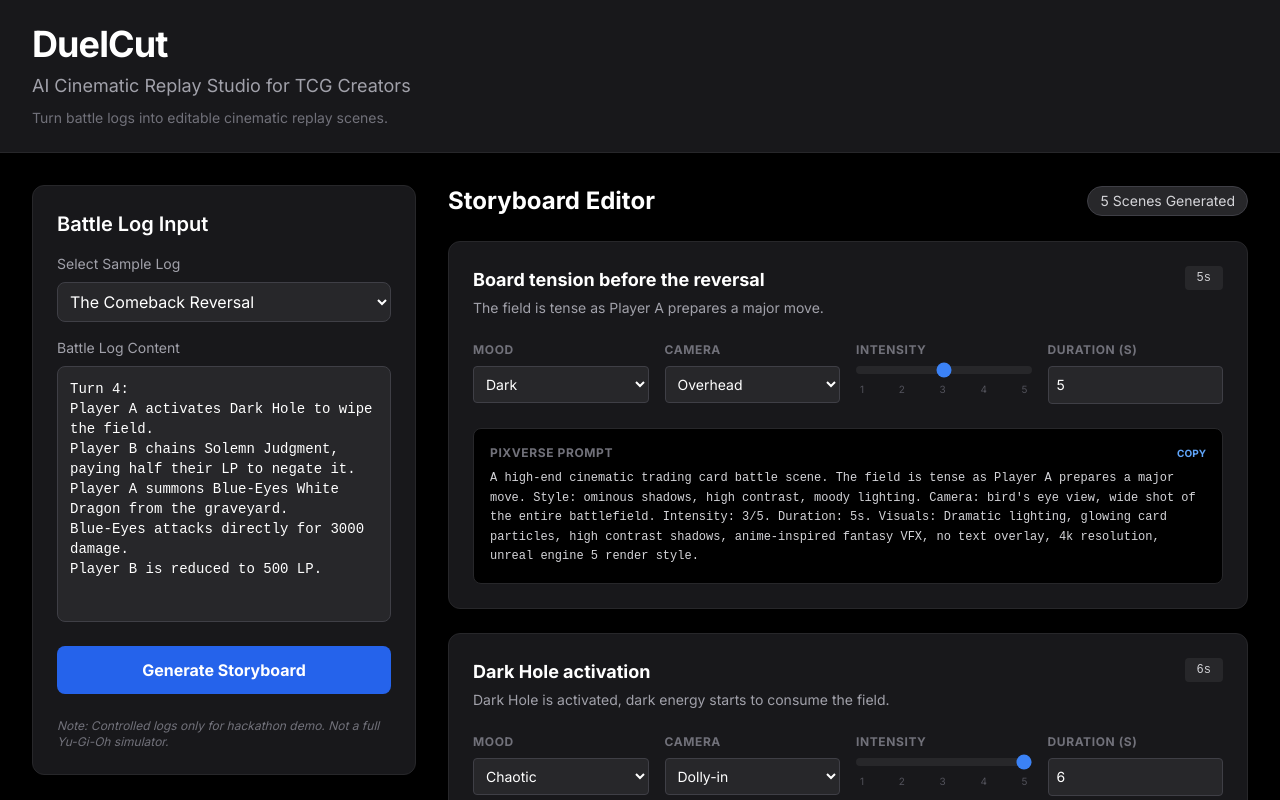
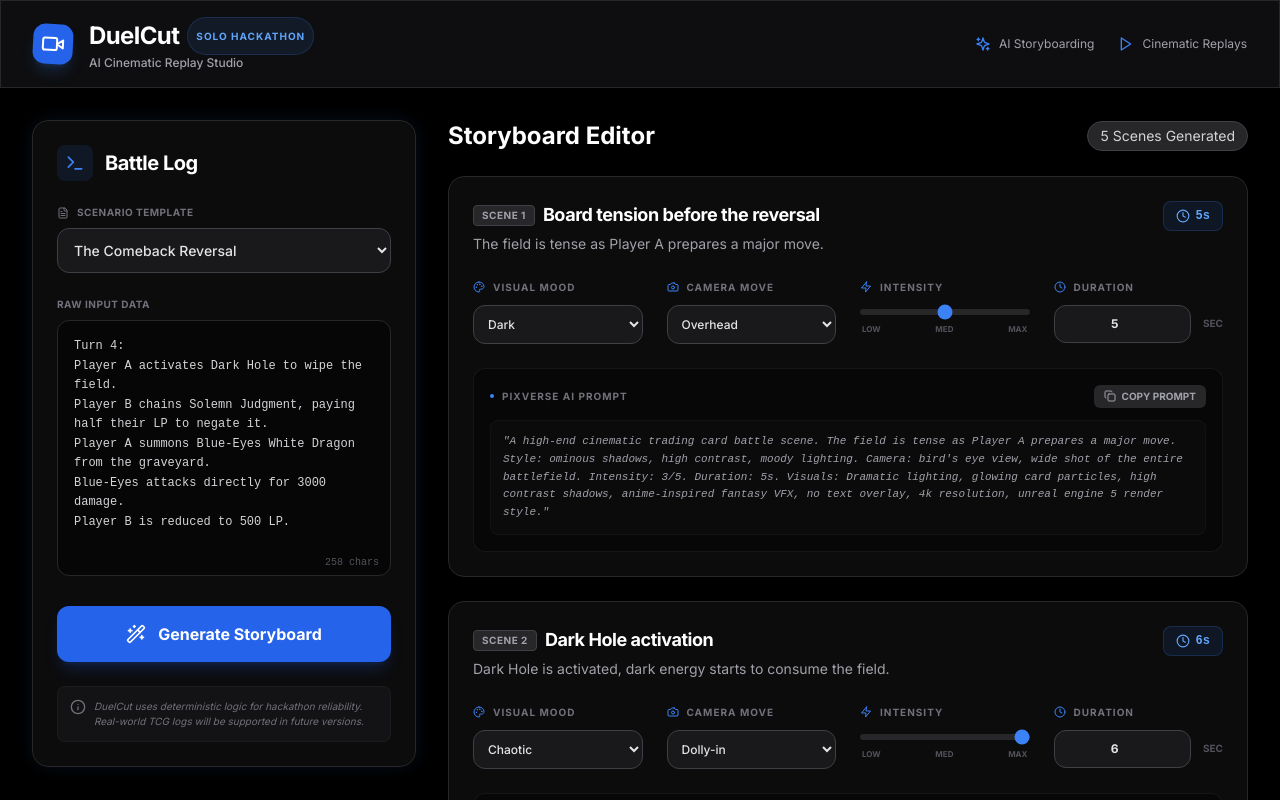
Before and after one commit to traetlg-hackathon/TRAE_2026_TLG, a Next.js app: page / in a window 1280 px wide. Both pictures are taken after a click on the button "Generate Storyboard". Shown: the top 800 px of the page. Built offline with nearby package versions, Linux system fonts and the light colour scheme.

Commit message:
Save local beautification changes before final pull

```diff
--- a/src/components/Header.tsx
+++ b/src/components/Header.tsx
@@ -1,10 +1,34 @@
+import { Video, Sparkles, Play } from "lucide-react";
+
 export default function Header() {
   return (
-    <header className="bg-zinc-900 border-b border-zinc-800 py-6 px-8 mb-8">
-      <div className="max-w-7xl mx-auto flex flex-col gap-2">
-        <h1 className="text-4xl font-bold text-white tracking-tight">DuelCut</h1>
-        <p className="text-zinc-400 text-lg">AI Cinematic Replay Studio for TCG Creators</p>
-        <p className="text-zinc-500 text-sm">Turn battle logs into editable cinematic replay scenes.</p>
+    <header className="sticky top-0 z-50 glass border-b border-white/5 py-4 px-8 mb-8">
+      <div className="max-w-7xl mx-auto flex items-center justify-between">
+        <div className="flex items-center gap-4">
+          <div className="w-10 h-10 bg-blue-600 rounded-xl flex items-center justify-center shadow-lg shadow-blue-500/20 rotate-3 hover:rotate-0 transition-transform duration-300">
+            <Video className="text-white w-6 h-6" />
+          </div>
+          <div className="flex flex-col">
+            <h1 className="text-2xl font-bold text-white tracking-tight flex items-center gap-2">
+              DuelCut
+              <span className="bg-blue-500/10 text-blue-400 text-[10px] uppercase tracking-widest px-2 py-0.5 rounded-full border border-blue-500/20">
+                Solo Hackathon
+              </span>
+            </h1>
+            <p className="text-zinc-400 text-xs font-medium">AI Cinematic Replay Studio</p>
+          </div>
+        </div>
+
+        <div className="hidden md:flex items-center gap-6">
+          <div className="flex items-center gap-2 text-zinc-400 text-xs hover:text-white transition-colors cursor-default group">
+            <Sparkles className="w-4 h-4 text-blue-500 group-hover:animate-pulse" />
+            <span>AI Storyboarding</span>
+          </div>
+          <div className="flex items-center gap-2 text-zinc-400 text-xs hover:text-white transition-colors cursor-default group">
+            <Play className="w-4 h-4 text-blue-500 group-hover:scale-110 transition-transform" />
+            <span>Cinematic Replays</span>
+          </div>
+        </div>
       </div>
     </header>
   );
--- a/src/components/LogInput.tsx
+++ b/src/components/LogInput.tsx
@@ -1,7 +1,6 @@
-"use client";
-
 import { SAMPLE_LOGS } from "@/data/sampleLogs";
 import { useState } from "react";
+import { FileText, Terminal, Wand2, Info } from "lucide-react";
 
 interface LogInputProps {
   onGenerate: (logId: string, content: string) => void;
@@ -21,15 +20,23 @@ export default function LogInput({ onGenerate }: LogInputProps) {
   };
 
   return (
-    <div className="bg-zinc-900 border border-zinc-800 rounded-xl p-6 flex flex-col gap-4">
-      <h2 className="text-xl font-semibold text-white">Battle Log Input</h2>
+    <div className="bg-zinc-900/50 border border-zinc-800 rounded-2xl p-6 flex flex-col gap-6 glow-blue">
+      <div className="flex items-center gap-3">
+        <div className="p-2 bg-blue-500/10 rounded-lg">
+          <Terminal className="w-5 h-5 text-blue-500" />
+        </div>
+        <h2 className="text-xl font-bold text-white tracking-tight">Battle Log</h2>
+      </div>
 
       <div className="flex flex-col gap-2">
-        <label className="text-sm text-zinc-400">Select Sample Log</label>
+        <label className="text-[10px] uppercase font-bold text-zinc-500 tracking-wider flex items-center gap-2">
+          <FileText className="w-3 h-3" />
+          Scenario Template
+        </label>
         <select
           value={selectedLogId}
           onChange={handleSelectChange}
-          className="bg-zinc-800 border border-zinc-700 text-white rounded-lg p-2 focus:ring-2 focus:ring-blue-500 outline-none"
+          className="bg-zinc-800/50 border border-zinc-700 text-zinc-200 rounded-xl p-3 focus:ring-2 focus:ring-blue-500/50 outline-none transition-all hover:bg-zinc-800 cursor-pointer text-sm font-medium"
         >
           {SAMPLE_LOGS.map((log) => (
             <option key={log.id} value={log.id}>
@@ -40,24 +47,35 @@ export default function LogInput({ onGenerate }: LogInputProps) {
       </div>
 
       <div className="flex flex-col gap-2 flex-1">
-        <label className="text-sm text-zinc-400">Battle Log Content</label>
-        <textarea
-          value={logContent}
-          onChange={(e) => setLogContent(e.target.value)}
-          className="bg-zinc-800 border border-zinc-700 text-white rounded-lg p-3 h-64 resize-none focus:ring-2 focus:ring-blue-500 outline-none font-mono text-sm"
-        />
+        <label className="text-[10px] uppercase font-bold text-zinc-500 tracking-wider">Raw Input Data</label>
+        <div className="relative">
+          <textarea
+            value={logContent}
+            onChange={(e) => setLogContent(e.target.value)}
+            className="bg-black/50 border border-zinc-800 text-zinc-300 rounded-xl p-4 h-64 resize-none focus:ring-2 focus:ring-blue-500/50 outline-none font-mono text-xs leading-relaxed transition-all input-glow w-full"
+            placeholder="Paste your battle log here..."
+          />
+          <div className="absolute bottom-3 right-3 text-[10px] text-zinc-600 font-mono">
+            {logContent.length} chars
+          </div>
+        </div>
       </div>
 
       <button
         onClick={() => onGenerate(selectedLogId, logContent)}
-        className="bg-blue-600 hover:bg-blue-500 text-white font-bold py-3 px-6 rounded-lg transition-colors mt-2"
+        className="group relative bg-blue-600 hover:bg-blue-500 text-white font-bold py-4 px-6 rounded-xl transition-all active:scale-[0.98] overflow-hidden flex items-center justify-center gap-3 shadow-lg shadow-blue-600/20"
       >
+        <div className="absolute inset-0 bg-gradient-to-r from-transparent via-white/10 to-transparent -translate-x-full group-hover:translate-x-full transition-transform duration-1000" />
+        <Wand2 className="w-5 h-5 group-hover:rotate-12 transition-transform" />
         Generate Storyboard
       </button>
 
-      <p className="text-xs text-zinc-500 italic mt-2">
-        Note: Controlled logs only for hackathon demo. Not a full Yu-Gi-Oh simulator.
-      </p>
+      <div className="flex gap-2 p-3 bg-zinc-800/30 rounded-lg border border-zinc-800/50">
+        <Info className="w-4 h-4 text-zinc-500 shrink-0" />
+        <p className="text-[10px] text-zinc-500 leading-normal italic">
+          DuelCut uses deterministic logic for hackathon reliability. Real-world TCG logs will be supported in future versions.
+        </p>
+      </div>
     </div>
   );
 }
--- a/src/components/SceneCard.tsx
+++ b/src/components/SceneCard.tsx
@@ -1,5 +1,7 @@
 import { StoryScene } from "@/types/replay";
 import { compilePixVersePrompt } from "@/lib/compilePixVersePrompt";
+import { Camera, Zap, Clock, Palette, Copy, Check } from "lucide-react";
+import { useState } from "react";
 
 interface SceneCardProps {
   scene: StoryScene;
@@ -7,31 +9,50 @@ interface SceneCardProps {
 }
 
 export default function SceneCard({ scene, onUpdate }: SceneCardProps) {
+  const [copied, setCopied] = useState(false);
+
   const handleChange = (field: keyof StoryScene, value: string | number) => {
     const updatedScene = { ...scene, [field]: value };
     updatedScene.prompt = compilePixVersePrompt(updatedScene);
     onUpdate(updatedScene);
   };
 
+  const handleCopy = () => {
+    navigator.clipboard.writeText(scene.prompt);
+    setCopied(true);
+    setTimeout(() => setCopied(false), 2000);
+  };
+
   return (
-    <div className="bg-zinc-900 border border-zinc-800 rounded-xl p-6 flex flex-col gap-6 hover:border-zinc-700 transition-colors">
+    <div className="bg-zinc-900/50 border border-zinc-800 rounded-2xl p-6 flex flex-col gap-6 hover:border-blue-500/30 transition-all group relative overflow-hidden">
+      <div className="absolute top-0 left-0 w-1 h-full bg-blue-600/50 opacity-0 group-hover:opacity-100 transition-opacity" />
+
       <div className="flex justify-between items-start">
         <div className="flex flex-col gap-1">
-          <h3 className="text-lg font-bold text-white">{scene.title}</h3>
-          <p className="text-sm text-zinc-400">{scene.actionSummary}</p>
+          <div className="flex items-center gap-2">
+            <span className="text-[10px] font-bold bg-zinc-800 text-zinc-400 px-2 py-0.5 rounded uppercase tracking-wider border border-zinc-700">
+              Scene {scene.id.replace('s', '')}
+            </span>
+            <h3 className="text-lg font-bold text-white tracking-tight">{scene.title}</h3>
           </div>
-        <div className="bg-zinc-800 px-3 py-1 rounded text-xs font-mono text-zinc-300">
-          {scene.duration}s
+          <p className="text-sm text-zinc-400 leading-relaxed max-w-2xl">{scene.actionSummary}</p>
+        </div>
+        <div className="flex items-center gap-1.5 bg-blue-500/10 px-3 py-1.5 rounded-lg border border-blue-500/20 text-blue-400">
+          <Clock className="w-3.5 h-3.5" />
+          <span className="text-xs font-bold font-mono">{scene.duration}s</span>
         </div>
       </div>
 
-      <div className="grid grid-cols-2 md:grid-cols-4 gap-4">
-        <div className="flex flex-col gap-2">
-          <label className="text-xs text-zinc-500 uppercase font-bold tracking-wider">Mood</label>
+      <div className="grid grid-cols-2 md:grid-cols-4 gap-6">
+        <div className="flex flex-col gap-2.5">
+          <label className="text-[10px] text-zinc-500 uppercase font-bold tracking-widest flex items-center gap-2">
+            <Palette className="w-3 h-3 text-blue-500" />
+            Visual Mood
+          </label>
           <select
             value={scene.mood}
             onChange={(e) => handleChange("mood", e.target.value)}
-            className="bg-zinc-800 border border-zinc-700 text-white rounded p-2 text-sm outline-none"
+            className="bg-zinc-800/50 border border-zinc-700 text-zinc-200 rounded-xl p-2.5 text-xs font-medium outline-none focus:ring-2 focus:ring-blue-500/50 transition-all hover:bg-zinc-800"
           >
             <option value="dark">Dark</option>
             <option value="heroic">Heroic</option>
@@ -40,12 +61,15 @@ export default function SceneCard({ scene, onUpdate }: SceneCardProps) {
           </select>
         </div>
 
-        <div className="flex flex-col gap-2">
-          <label className="text-xs text-zinc-500 uppercase font-bold tracking-wider">Camera</label>
+        <div className="flex flex-col gap-2.5">
+          <label className="text-[10px] text-zinc-500 uppercase font-bold tracking-widest flex items-center gap-2">
+            <Camera className="w-3 h-3 text-blue-500" />
+            Camera Move
+          </label>
           <select
             value={scene.camera}
             onChange={(e) => handleChange("camera", e.target.value)}
-            className="bg-zinc-800 border border-zinc-700 text-white rounded p-2 text-sm outline-none"
+            className="bg-zinc-800/50 border border-zinc-700 text-zinc-200 rounded-xl p-2.5 text-xs font-medium outline-none focus:ring-2 focus:ring-blue-500/50 transition-all hover:bg-zinc-800"
           >
             <option value="close-up">Close-up</option>
             <option value="dolly-in">Dolly-in</option>
@@ -54,49 +78,68 @@ export default function SceneCard({ scene, onUpdate }: SceneCardProps) {
           </select>
         </div>
 
-        <div className="flex flex-col gap-2">
-          <label className="text-xs text-zinc-500 uppercase font-bold tracking-wider">Intensity</label>
+        <div className="flex flex-col gap-2.5">
+          <label className="text-[10px] text-zinc-500 uppercase font-bold tracking-widest flex items-center gap-2">
+            <Zap className="w-3 h-3 text-blue-500" />
+            Intensity
+          </label>
+          <div className="flex flex-col gap-2 mt-1">
             <input
               type="range"
               min="1"
               max="5"
               value={scene.intensity}
               onChange={(e) => handleChange("intensity", parseInt(e.target.value))}
-            className="w-full h-2 bg-zinc-800 rounded-lg appearance-none cursor-pointer accent-blue-500"
+              className="w-full h-1.5 bg-zinc-800 rounded-lg appearance-none cursor-pointer accent-blue-500"
             />
-          <div className="flex justify-between text-[10px] text-zinc-600 px-1">
-            <span>1</span>
-            <span>2</span>
-            <span>3</span>
-            <span>4</span>
-            <span>5</span>
+            <div className="flex justify-between text-[8px] font-bold text-zinc-600 px-0.5">
+              <span>LOW</span>
+              <span>MED</span>
+              <span>MAX</span>
+            </div>
           </div>
         </div>
 
-        <div className="flex flex-col gap-2">
-          <label className="text-xs text-zinc-500 uppercase font-bold tracking-wider">Duration (s)</label>
+        <div className="flex flex-col gap-2.5">
+          <label className="text-[10px] text-zinc-500 uppercase font-bold tracking-widest flex items-center gap-2">
+            <Clock className="w-3 h-3 text-blue-500" />
+            Duration
+          </label>
+          <div className="flex items-center gap-3">
             <input
               type="number"
               min="1"
               max="15"
               value={scene.duration}
               onChange={(e) => handleChange("duration", parseInt(e.target.value))}
-            className="bg-zinc-800 border border-zinc-700 text-white rounded p-2 text-sm outline-none"
+              className="bg-zinc-800/50 border border-zinc-700 text-zinc-200 rounded-xl p-2.5 text-xs font-bold outline-none focus:ring-2 focus:ring-blue-500/50 transition-all hover:bg-zinc-800 w-full text-center"
             />
+            <span className="text-[10px] font-bold text-zinc-600">SEC</span>
+          </div>
         </div>
       </div>
 
-      <div className="bg-black border border-zinc-800 rounded-lg p-4">
-        <div className="flex justify-between items-center mb-2">
-          <label className="text-xs text-zinc-500 uppercase font-bold tracking-wider">PixVerse Prompt</label>
+      <div className="bg-black/40 border border-zinc-800/50 rounded-xl p-4 group/prompt transition-all hover:border-blue-500/20">
+        <div className="flex justify-between items-center mb-3">
+          <label className="text-[10px] text-zinc-500 uppercase font-bold tracking-widest flex items-center gap-2">
+            <span className="w-1 h-1 rounded-full bg-blue-500" />
+            PixVerse AI Prompt
+          </label>
           <button
-            onClick={() => navigator.clipboard.writeText(scene.prompt)}
-            className="text-[10px] text-blue-400 hover:text-blue-300 font-bold uppercase"
+            onClick={handleCopy}
+            className={`flex items-center gap-1.5 px-2.5 py-1 rounded-md text-[10px] font-bold uppercase transition-all ${
+              copied
+                ? "bg-green-500/10 text-green-400"
+                : "bg-zinc-800 text-zinc-400 hover:bg-zinc-700 hover:text-white"
+            }`}
           >
-            Copy
+            {copied ? <Check className="w-3 h-3" /> : <Copy className="w-3 h-3" />}
+            {copied ? "Copied" : "Copy Prompt"}
           </button>
         </div>
-        <p className="text-xs text-zinc-300 font-mono leading-relaxed">{scene.prompt}</p>
+        <p className="text-[11px] text-zinc-400 font-mono leading-relaxed bg-zinc-900/30 p-3 rounded-lg border border-zinc-800/30 group-hover/prompt:text-zinc-200 transition-colors italic">
+          "{scene.prompt}"
+        </p>
       </div>
     </div>
   );
```
Also changed, not shown: src/components/Timeline.tsx (+48 -26 lines), .trae/skills/React_Testing_Library/React_Testing_Library.md. Lines whose indentation alone changed are shown as unchanged.
